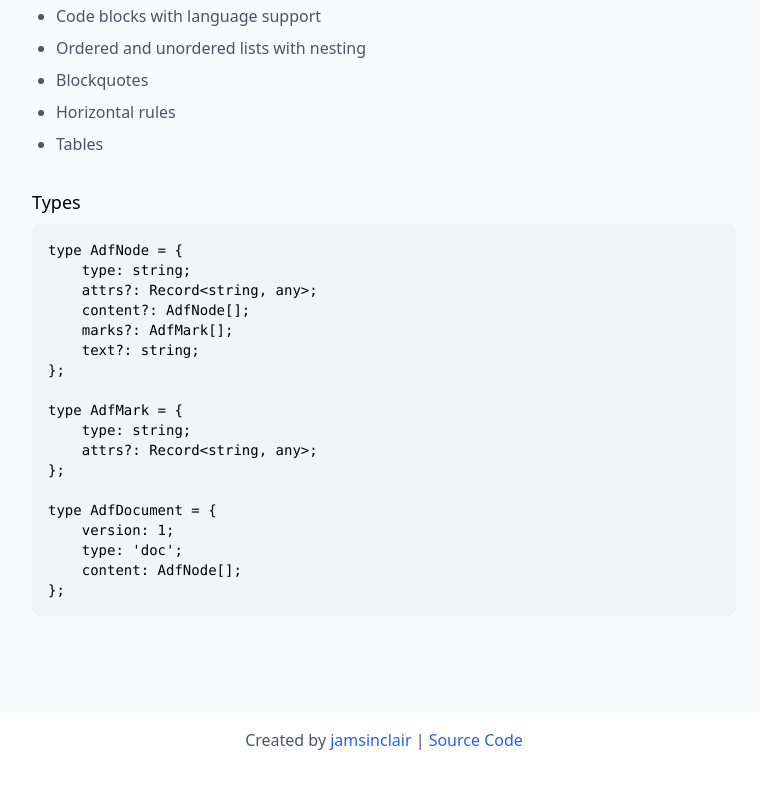
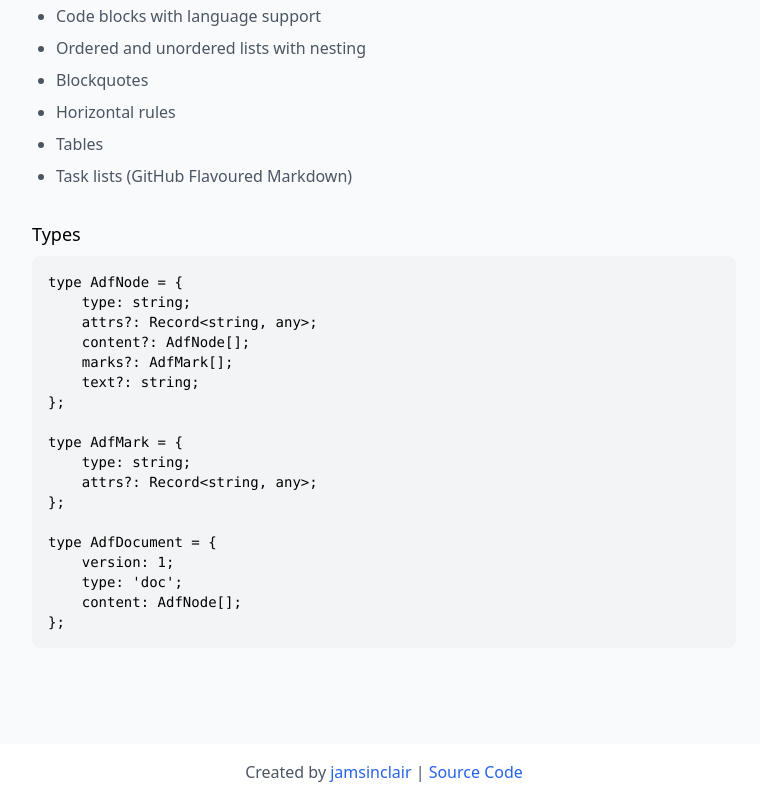
Before and after one commit to jamsinclair/marklassian, a React (Vite) app in the folder website/: page / in a window 1280 px wide. Shown: the part 1013-1813 px from the top of the page, without its empty margins (256-1016 px from the left). Before the commit the page ends 1781 px from the top, so only its background shows below. Built offline with nearby package versions, Linux system fonts and the light colour scheme; what react-intl-next would draw is missing.

Commit message:
doc: Update ApiReference.tsx with task lists support

```diff
--- a/website/src/ApiReference.tsx
+++ b/website/src/ApiReference.tsx
@@ -78,6 +78,7 @@ const adf = markdownToAdf(markdown);`}
               <li>Blockquotes</li>
               <li>Horizontal rules</li>
               <li>Tables</li>
+              <li>Task lists (GitHub Flavoured Markdown)</li>
             </ul>
           </div>
 
```
